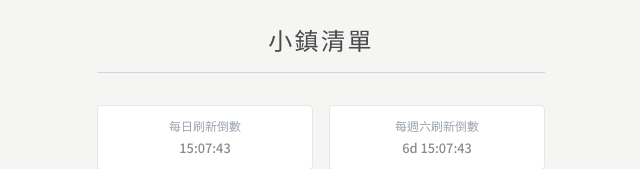
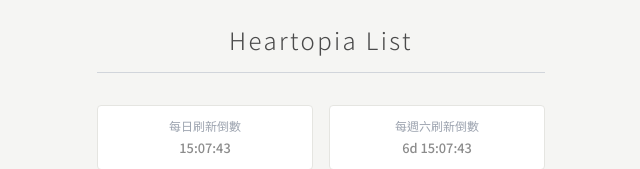
Before and after one commit to boonee-lab/htpialist, a plain HTML site: page index.html in a window 1280 px wide. Shown: the top 169 px of the page, without its empty margins (319-959 px from the left). Drawn offline with nearby package versions, Linux system fonts and the light colour scheme.

Commit message:
Update index.html

```diff
--- a/index.html
+++ b/index.html
@@ -3,7 +3,7 @@
 <head>
     <meta charset="UTF-8">
     <meta name="viewport" content="width=device-width, initial-scale=1.0">
-    <title>心動小鎮每日每周清單</title>
+    <title>Heartopia List</title>
     <script src="https://cdn.tailwindcss.com"></script>
     <link href="https://fonts.googleapis.com/css2?family=Noto+Sans+TC:wght@300;400;500&display=swap" rel="stylesheet">
     <style>
@@ -17,7 +17,7 @@
 
     <div class="max-w-md mx-auto">
         <header class="mb-8 text-center">
-            <h1 class="text-2xl font-light tracking-widest border-b pb-4 border-gray-300">小鎮清單</h1>
+            <h1 class="text-2xl font-light tracking-widest border-b pb-4 border-gray-300">Heartopia List</h1>
         </header>
 
         <div class="grid grid-cols-2 gap-4 mb-8">
```
